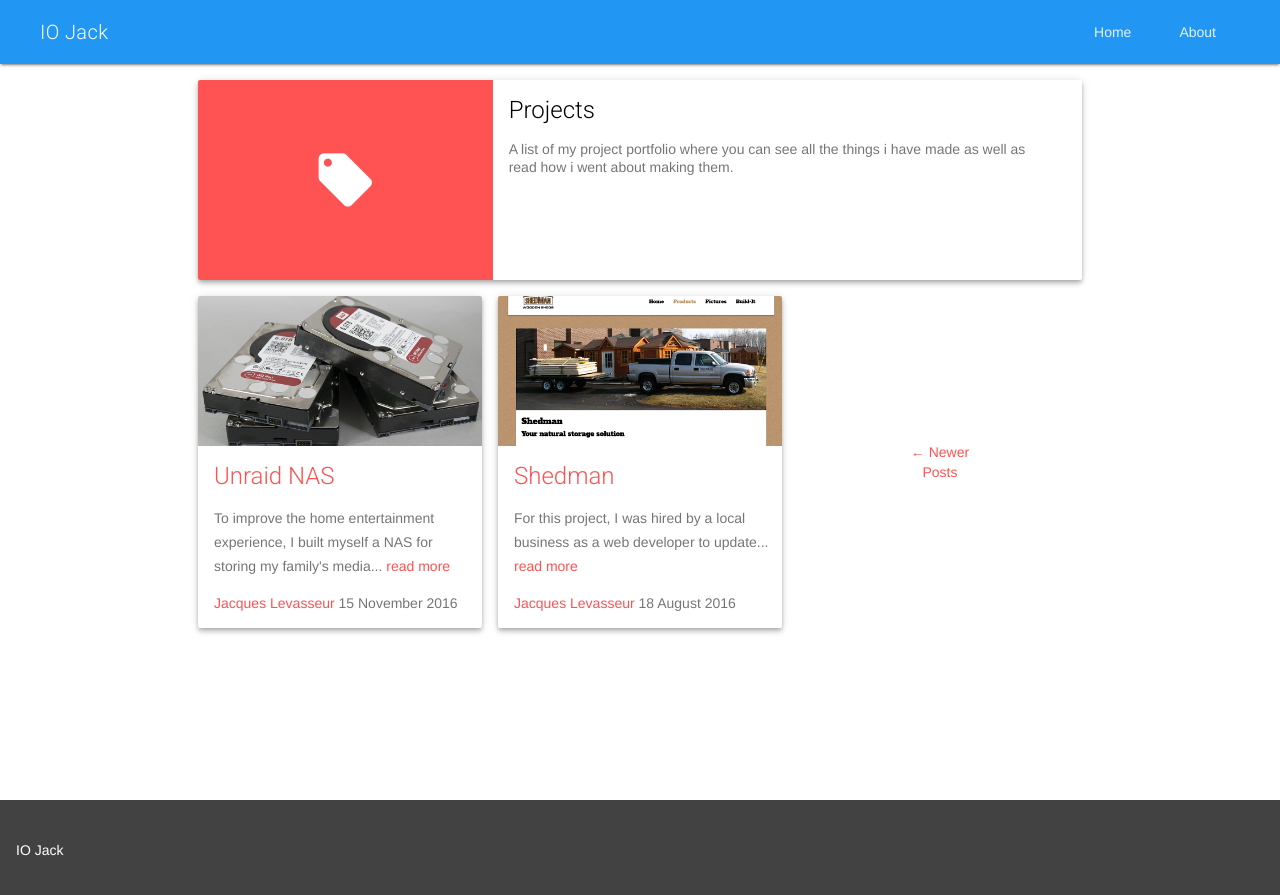
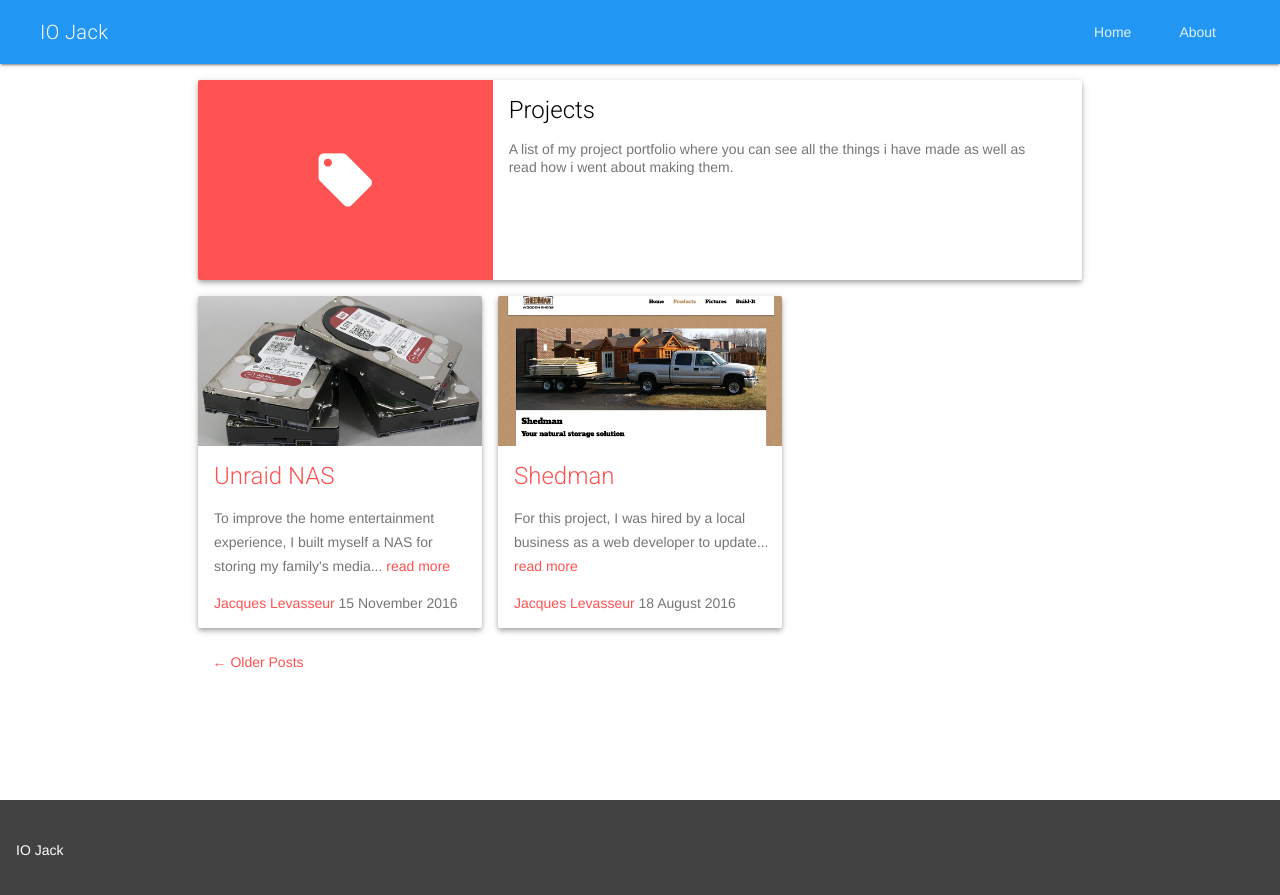
Before and after one commit to FrostByte-Dev/frostbyte-dev.github.io, a Jekyll site: the page built from projects/index.html, in a window 1280 px wide. Shown: the top 895 px of the page. Built offline with Jekyll 4.4.1, drawn with Linux system fonts in a browser that asks for light colours; nearby versions of some CDN libraries; the list of posts is cut into pages by our own code.

Commit message:
Moved pagination to bottom of page.

```diff
--- a/projects/index.html
+++ b/projects/index.html
@@ -55,16 +55,16 @@ image:
 	</div>
 	{% endfor %}
 
+</div>
+
 <div class="mdl-grid portfolio-max-width">
     <nav class="pagination" role="navigation">
         {% if paginator.next_page %}
-                <a class="newer-posts" href="{{ paginator.next_page_path }}">&larr; Newer Posts</a>
+            <a class="newer-posts" href="{{ paginator.next_page_path }}">&larr; Older Posts</a>
         {% endif %}
 
         {% if paginator.previous_page %}
-                <a class="older-posts" href="{{ paginator.previous_page_path }}">Older Posts &rarr;</a>
+            <a class="older-posts" href="{{ paginator.previous_page_path }}">Newer Posts &rarr;</a>
         {% endif %}
     </nav>
 </div>
-
-</div>
```
Lines whose indentation alone changed are shown as unchanged.
